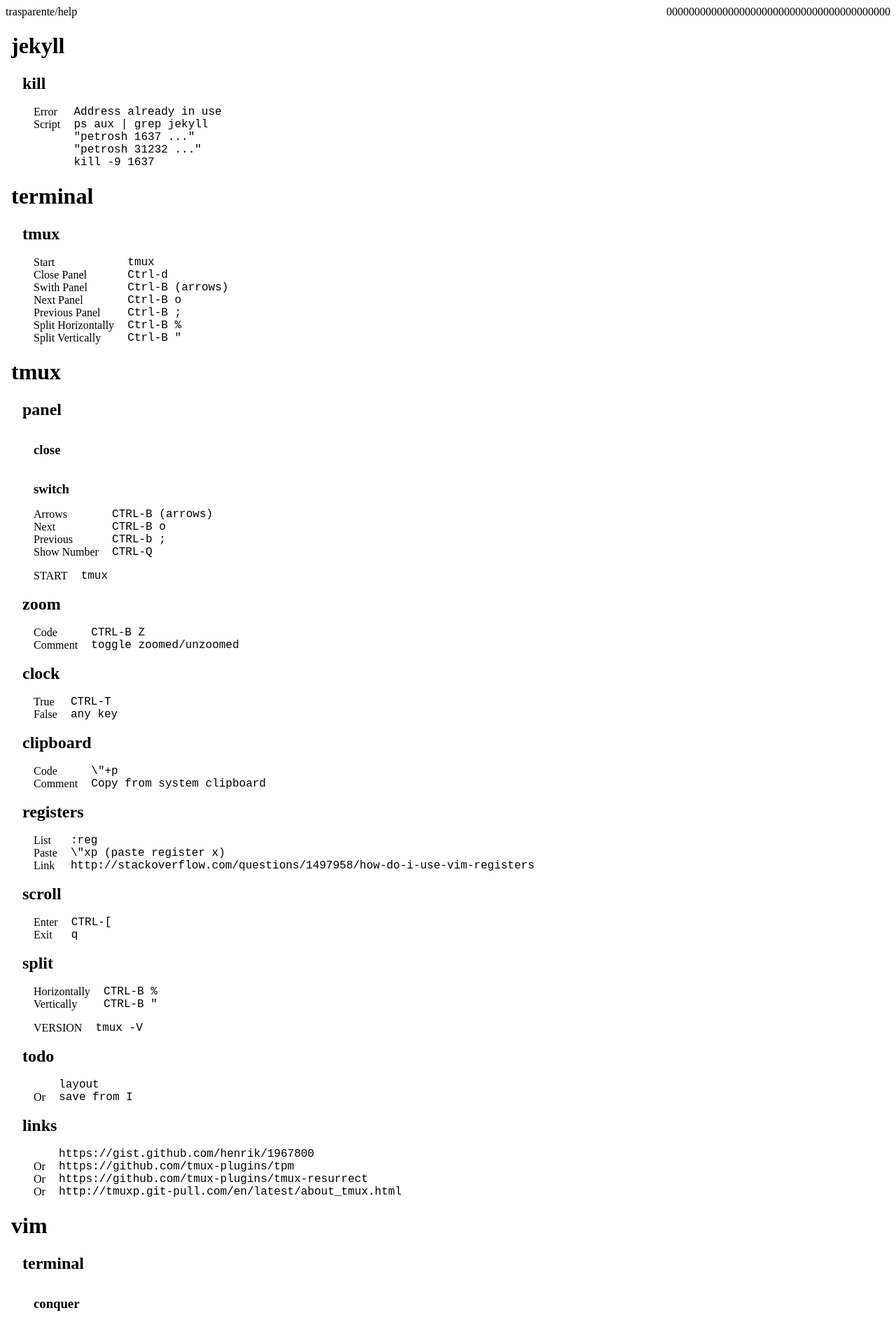
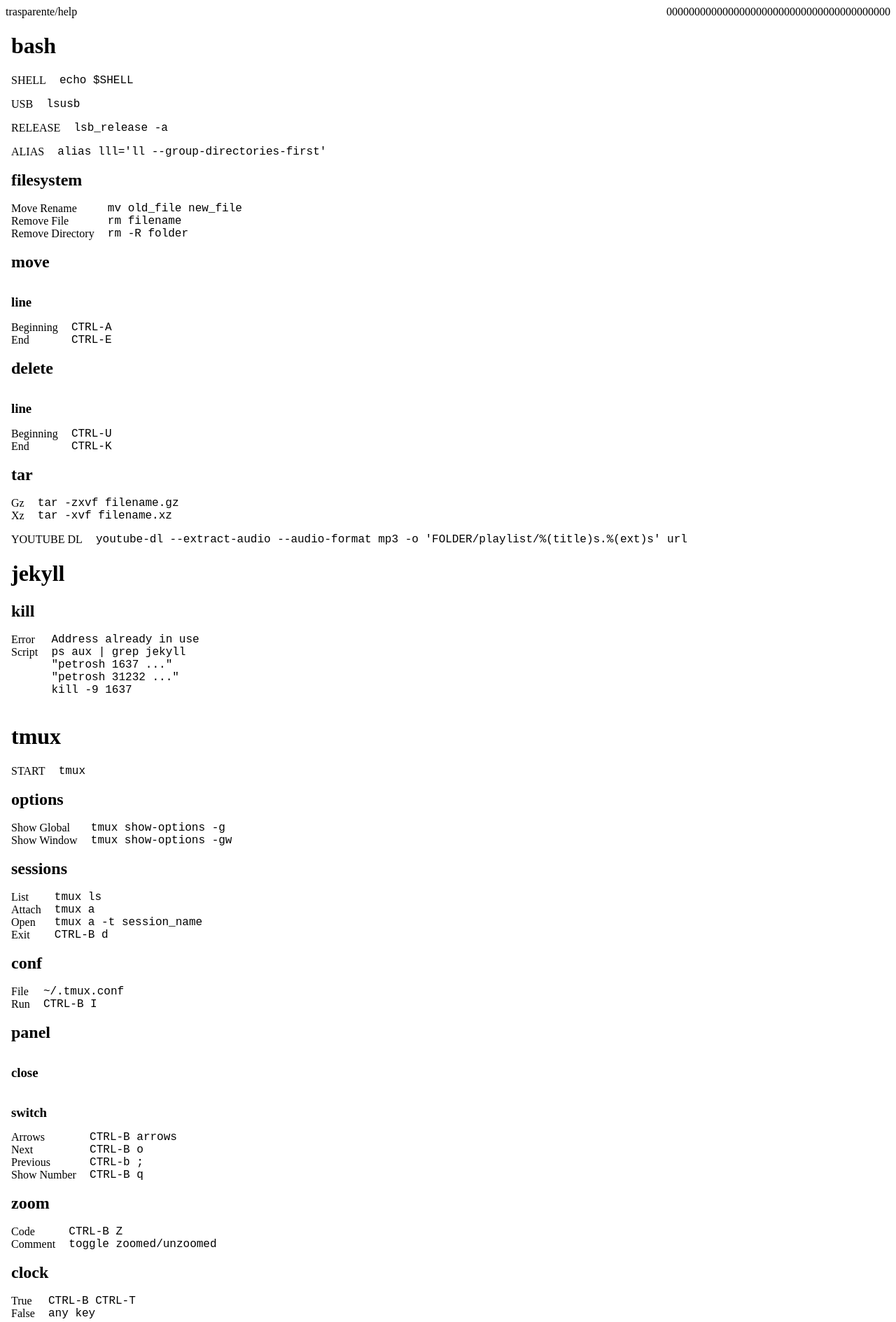
Before and after one commit to trasparente/help, a Jekyll site: the page built from index.md, in a window 1280 px wide. Shown: the top 1889 px of the page at 70% size. Built offline with Jekyll 4.4.1, drawn with Linux system fonts in a browser that asks for light colours; our own code applies the rules of GitHub Pages for plain Markdown files; some of the changed text lies outside the part shown.

Commit message:
Correctly escape <>

```diff
--- /dev/null
+++ b/_data/bash.yml
@@ -0,0 +1,20 @@
+shell: echo $SHELL
+usb: lsusb
+release: lsb_release -a
+alias: alias lll='ll --group-directories-first'
+filesystem:
+  move_rename: mv old_file new_file
+  remove_file: rm filename
+  remove_directory: rm -R folder
+move:
+  line:
+    beginning: CTRL-A
+    end: CTRL-E
+delete:
+  line:
+    beginning: CTRL-U
+    end: CTRL-K
+tar:
+  gz: tar -zxvf filename.gz
+  xz: tar -xvf filename.xz
+youtube_dl: "youtube-dl --extract-audio --audio-format mp3 -o 'FOLDER/playlist/%(title)s.%(ext)s' url"
--- a/_data/terminal.yml
+++ /dev/null
@@ -1,8 +0,0 @@
-tmux:
-  start: tmux
-  close_panel: Ctrl-d
-  swith_panel: Ctrl-B (arrows)
-  next_panel: Ctrl-B o
-  previous_panel: "Ctrl-B ;"
-  split_horizontally: Ctrl-B %
-  split_vertically: "Ctrl-B \""
--- a/_data/tmux.yml
+++ b/_data/tmux.yml
@@ -1,25 +1,36 @@
+start: tmux
+options:
+  show_global: tmux show-options -g
+  show_window: tmux show-options -gw
+sessions:
+  list: tmux ls
+  attach: tmux a
+  open: tmux a -t session_name
+  exit: CTRL-B d
+conf:
+  file: "~/.tmux.conf"
+  run: CTRL-B I
 panel:
   close:
-    - CTRL-D
+    - CTRL-B d
     - CTRL-B (y)
   switch:
-    arrows: CTRL-B (arrows)
+    arrows: CTRL-B arrows
     next: CTRL-B o
     previous: "CTRL-b ;"
-  show_number: CTRL-Q
-start: tmux
+  show_number: CTRL-B q
 zoom:
   code: CTRL-B Z
   comment: toggle zoomed/unzoomed
 clock:
-  on: CTRL-T
+  on: CTRL-B CTRL-T
   off: any key
 clipboard:
-  code: \"+p
+  code: "\"+p"
   comment: Copy from system clipboard
 registers:
   list: :reg
-  paste: \"xp (paste register x)
+  paste: "\"xp (paste register x)"
   link: http://stackoverflow.com/questions/1497958/how-do-i-use-vim-registers
 scroll:
   enter: CTRL-[
@@ -30,7 +41,6 @@ split:
 version: tmux -V
 todo:
   - layout
-  - save from I
 links:
   - https://gist.github.com/henrik/1967800
   - https://github.com/tmux-plugins/tpm
--- a/_includes/level_0.html
+++ b/_includes/level_0.html
@@ -1,4 +1,4 @@
     <dl>
       <dt>{{ element[0] | replace: "_", " " | upcase }}</dt>
-      <dd>{{ element[1] }}</dd>
+      <dd>{% include purify.html string=element %}</dd>
     </dl>
--- /dev/null
+++ b/_includes/purify.html
@@ -0,0 +1 @@
+{% assign string=include.string[1] | newline_to_br | split: "<br />" %}{% for s in string %}{{ s | replace: "<br \>", "" | xml_escape }}{% unless string.size == 1 %}<br>{% endunless %}{% endfor %}
--- a/_includes/serif.sass
+++ b/_includes/serif.sass
@@ -32,12 +32,8 @@ dd
   font-family: monospace
   font-size: 16px
 /* Sections */
-section
+main
   margin-left: 1ch
-article
-  margin-left: 2ch
-dl
-  margin-left: 2ch
 /* Nav Bar */
 nav .right
   float: right
--- a/index.md
+++ b/index.md
@@ -40,10 +40,10 @@
 {% endfor %}
 {% else %}
       <dt>
-       {{ command[0] | replace: "_", " " }}
+        {{ command[0] | replace: "_", " " }}
       </dt>
       <dd>
-        {{ command[1] | newline_to_br }}
+        {% include purify.html string=command %}
       </dd>
 {% endif %}
 {% endif %}
```
Also changed, not shown: _data/vim.yml (+15 -21 lines), 4 other files.
